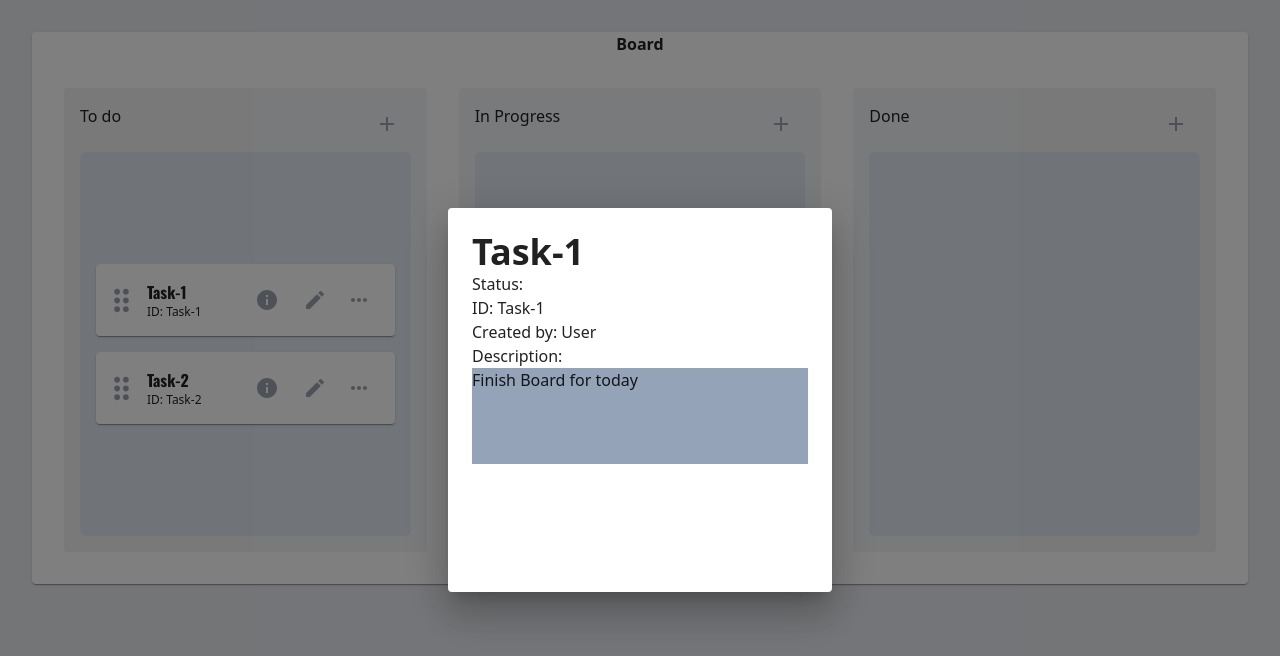
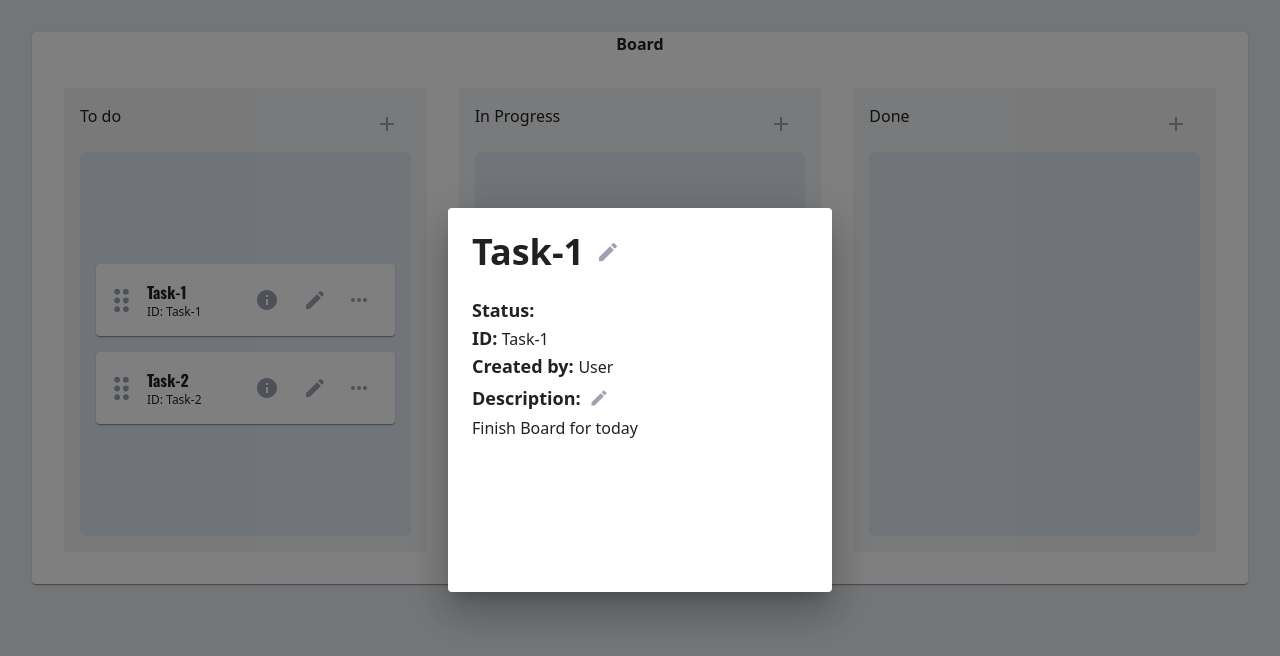
Before and after one commit to apatinoc4/kalo-task-manager, a React (Vite) app: page / in a window 1280 px wide. Both pictures are taken after a click on the button 266 px from the left and 300 px from the top of the page. Shown: the top 656 px of the page. Built offline with nearby package versions, Linux system fonts and the light colour scheme.

Commit message:
feat: edt name and desc in details modal

```diff
--- a/src/components/task-card/TaskCard.tsx
+++ b/src/components/task-card/TaskCard.tsx
@@ -42,6 +42,7 @@ const TaskCard = ({
               <div>
                 {isEditingTaskName ? (
                   <EditField
+                    fieldName="name"
                     textValue={name}
                     styles="bg-white w-24 h-5"
                     size="small"
--- a/src/components/task-card/modals/DetailsModal.tsx
+++ b/src/components/task-card/modals/DetailsModal.tsx
@@ -1,5 +1,9 @@
 import Dialog from "@mui/material/Dialog";
 import Box from "@mui/material/Box";
+import { useState } from "react";
+import EditIcon from "@mui/icons-material/Edit";
+import IconButton from "@mui/material/IconButton";
+import EditField from "./EditFIeld";
 
 interface DetailsModalProps {
   isOpen: boolean;
@@ -16,16 +20,61 @@ const DetailsModal = ({
   taskDescription,
   taskId,
 }: DetailsModalProps) => {
+  const [isEditingTaskName, setIsEditingTaskName] = useState<boolean>(false);
+  const [isEditingTaskDesc, setIsEditingTaskDesc] = useState<boolean>(false);
+
   return (
     <Dialog onClose={() => setIsOpen(false)} open={isOpen}>
       <Box className="w-96 h-96 p-6">
-        <p className="font-bold text-4xl">{taskName}</p>
-        <p>Status:</p>
-        <p>ID: {taskId}</p>
-        <p>Created by: User</p>
-        <p>Description:</p>
-        <Box className="bg-slate-400 h-24">
-          <p>{taskDescription}</p>
+        {isEditingTaskName ? (
+          <EditField
+            fieldName="name"
+            textValue={taskName}
+            setIsEditingField={setIsEditingTaskName}
+            taskId={taskId}
+            styles="text-lg"
+          />
+        ) : (
+          <div className="items-center flex flex-row mb-6">
+            <p className="font-bold text-4xl">{taskName}</p>
+            <IconButton
+              onClick={() => setIsEditingTaskName(true)}
+              className="ml-1"
+            >
+              <EditIcon className=" text-gray-400 hover:text-gray-600" />
+            </IconButton>
+          </div>
+        )}
+        <p className="text-lg font-semibold">Status:</p>
+        <p>
+          <span className="text-lg font-semibold">ID:</span> {taskId}
+        </p>
+        <p>
+          <span className=" text-lg font-semibold">Created by: </span>User
+        </p>
+        <div className="items-center flex flex-row">
+          <p className=" text-lg font-semibold">Description:</p>
+          <IconButton onClick={() => setIsEditingTaskDesc(true)}>
+            <EditIcon
+              fontSize="small"
+              className="text-s text-gray-400 hover:text-gray-600"
+            />
+          </IconButton>
+        </div>
+
+        <Box>
+          {isEditingTaskDesc ? (
+            <EditField
+              fieldName="description"
+              textValue={taskDescription}
+              setIsEditingField={setIsEditingTaskDesc}
+              styles="w-10"
+              taskId={taskId}
+              multiline
+            />
+          ) : (
+            <p>{taskDescription}</p>
+          )}
         </Box>
       </Box>
     </Dialog>
--- a/src/components/task-card/modals/EditFIeld.tsx
+++ b/src/components/task-card/modals/EditFIeld.tsx
@@ -1,4 +1,3 @@
-import TextField from "@mui/material/TextField";
 import clsx from "clsx";
 import { useState, useContext } from "react";
 import CheckIcon from "@mui/icons-material/Check";
@@ -12,13 +11,17 @@ interface EditFieldProps {
   textValue: string;
   setIsEditingField: (isEditingField: boolean) => void;
   taskId: string;
+  fieldName: string;
+  multiline?: boolean;
 }
 
 const EditField = ({
+  fieldName,
   textValue,
   styles,
   setIsEditingField,
   taskId,
+  multiline,
 }: EditFieldProps) => {
   const { columns, setColumns } = useContext(BoardContext);
   const [placeHolderValue, setPlaceHolderValue] = useState<string>(textValue);
@@ -27,7 +30,7 @@ const EditField = ({
     const updatedColumns = columns.map((column) => {
       const updatedTasks = column.tasks.map((task) => {
         if (task.taskId === taskId) {
-          return { ...task, name: placeHolderValue };
+          return { ...task, [fieldName]: placeHolderValue };
         }
         return task;
       });
@@ -43,13 +46,23 @@ const EditField = ({
   };
   return (
     <div className="flex items-start  z-10 relative">
+      {multiline ? (
+        <textarea
+          value={placeHolderValue}
+          className={(clsx("edit-field", styles), "bg-slate-100 resize-none")}
+          onChange={(e: React.ChangeEvent<HTMLTextAreaElement>) =>
+            setPlaceHolderValue(e.target.value)
+          }
+        />
+      ) : (
         <input
           value={placeHolderValue}
-        className={(clsx("edit-field", styles), "border-slate-950")}
+          className={(clsx("edit-field", styles), "bg-slate-100")}
           onChange={(e: React.ChangeEvent<HTMLInputElement>) =>
             setPlaceHolderValue(e.target.value)
           }
         />
+      )}
       <div className=" absolute right-0 top-6 flex flex-row my-2">
         <IconButton onClick={onConfirm} className="mr-1" size="small">
           <CheckIcon className=" text-white bg-green-600 rounded-full" />
```
Lines whose indentation alone changed are shown as unchanged.
